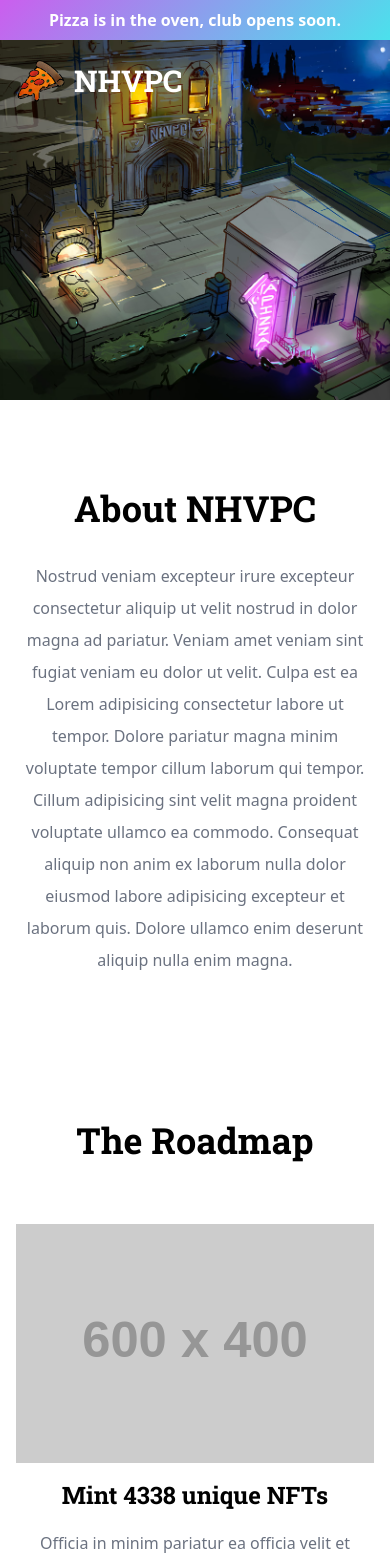
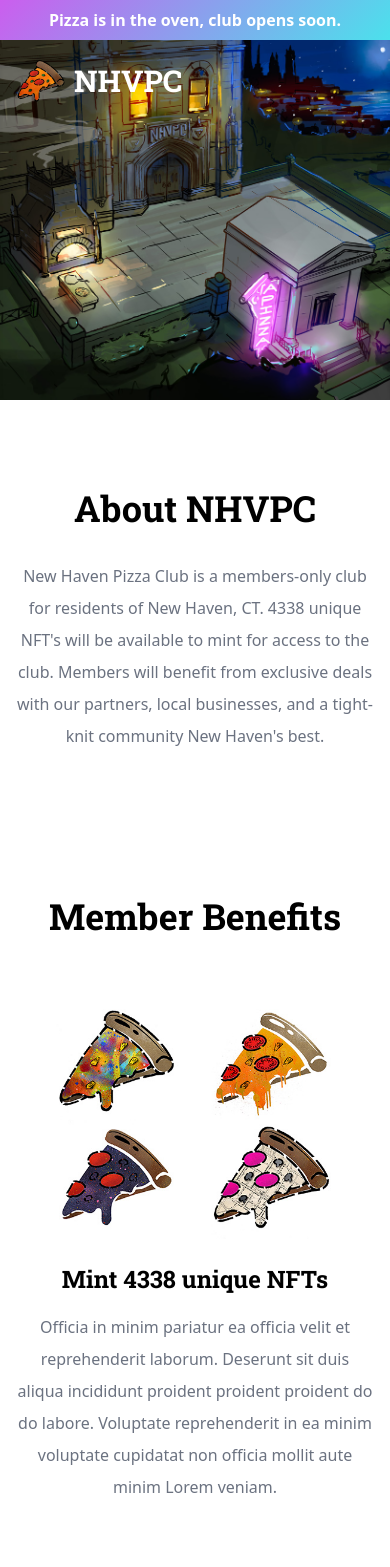
Before and after one commit to chambaz/nhvpc, a Next.js app: page / in a window 390 px wide. Shown: the top 1567 px of the page. Built offline with nearby package versions, Linux system fonts and the light colour scheme.

Commit message:
Content updates throughout

```diff
--- a/pages/index.js
+++ b/pages/index.js
@@ -8,10 +8,7 @@ export default function Home() {
   const nav = useRef()
   const [navClasses, setNavClasses] = useState('')
 
-  useEffect(() => {
-    window.addEventListener(
-      'scroll',
-      throttle(() => {
+  const navStyle = () => {
     const breakpoint = window.outerWidth >= 768 ? 670 : 365
     console.log(document.documentElement.scrollTop)
     if (document.documentElement.scrollTop > breakpoint) {
@@ -21,8 +18,11 @@ export default function Home() {
     } else {
       setNavClasses('text-white')
     }
-      }, 100)
-    )
+  }
+
+  useEffect(() => {
+    window.addEventListener('scroll', throttle(navStyle, 100))
+    navStyle()
   }, [])
   return (
     <div>
@@ -42,7 +42,7 @@ export default function Home() {
       <nav
         ref={nav}
         className={`fixed z-20 top-10 w-full transition ${navClasses}`}>
-        <div className="flex w-full max-w-6xl mx-auto items-center p-4 font-bold text-lg">
+        <div className="flex w-full max-w-6xl mx-auto items-center p-4 md:px-0 font-bold text-lg">
           <a href="#" className="flex items-center text-3xl font-serif">
             <Image src="/img/logo.png" width="50" height="50" />
             <span className="ml-2">NHVPC</span>
@@ -50,16 +50,16 @@ export default function Home() {
 
           <ul className="ml-auto hidden md:flex">
             <li className="mx-6">
-              <a href="">About</a>
+              <a href="#about">About</a>
             </li>
             <li className="mx-6">
-              <a href="">Roadmap</a>
+              <a href="#benefits">Benefits</a>
             </li>
             <li className="mx-6">
-              <a href="">Partners</a>
+              <a href="#partners">Partners</a>
             </li>
             <li className="mx-6 mr-0">
-              <a href="">🍕 Buy a slice</a>
+              <a href="#buyaslice">🍕 Buy a slice</a>
             </li>
           </ul>
         </div>
@@ -78,33 +78,29 @@ export default function Home() {
               <h2 className="text-4xl font-bold font-serif my-6 text-black">
                 About NHVPC
               </h2>
-              <p>
-                Nostrud veniam excepteur irure excepteur consectetur aliquip ut
-                velit nostrud in dolor magna ad pariatur. Veniam amet veniam
-                sint fugiat veniam eu dolor ut velit. Culpa est ea Lorem
-                adipisicing consectetur labore ut tempor. Dolore pariatur magna
-                minim voluptate tempor cillum laborum qui tempor. Cillum
-                adipisicing sint velit magna proident voluptate ullamco ea
-                commodo. Consequat aliquip non anim ex laborum nulla dolor
-                eiusmod labore adipisicing excepteur et laborum quis. Dolore
-                ullamco enim deserunt aliquip nulla enim magna.
+              <p className="max-w-2xl mx-auto">
+                New Haven Pizza Club is a members-only club for residents of New
+                Haven, CT. 4338 unique NFT's will be available to mint for
+                access to the club. Members will benefit from exclusive deals
+                with our partners, local businesses, and a tight-knit community
+                New Haven's best.
               </p>
             </div>
 
             <div className="mb-36 space-y-16">
               <h2 className="text-4xl font-bold font-serif my-6 text-black">
-                The Roadmap
+                Member Benefits
               </h2>
 
               <div className="space-y-36">
-                <div className="flex flex-col md:flex-row text-left">
+                <div className="flex flex-col items-center md:flex-row text-left">
                   <img
-                    src="https://via.placeholder.com/600x400"
+                    src="/img/sample.jpg"
                     alt=""
                     className="w-full md:w-1/2"
                   />
                   <div className="space-y-4 md:ml-10 text-center md:text-left">
-                    <h3 className="text-2xl mt-4 font-bold font-serif text-black">
+                    <h3 className="text-2xl mt-6 md:mt-0 font-bold font-serif text-black">
                       Mint 4338 unique NFTs
                     </h3>
                     <p>
@@ -117,14 +113,14 @@ export default function Home() {
                   </div>
                 </div>
 
-                <div className="flex flex-col md:flex-row-reverse text-left">
+                <div className="flex flex-col items-center md:flex-row-reverse text-left">
                   <img
                     src="https://via.placeholder.com/600x400"
                     alt=""
                     className="w-full md:w-1/2"
                   />
                   <div className="space-y-4 md:mr-10 text-center md:text-left">
-                    <h3 className="text-2xl mt-4 font-bold font-serif text-black">
+                    <h3 className="text-2xl mt-6 md:mt-0 font-bold font-serif text-black">
                       Exclusive deals with local businesses
                     </h3>
                     <p>
@@ -137,14 +133,14 @@ export default function Home() {
                   </div>
                 </div>
 
-                <div className="flex flex-col md:flex-row text-left">
+                <div className="flex flex-col items-center md:flex-row text-left">
                   <img
                     src="https://via.placeholder.com/600x400"
                     alt=""
                     className="w-full md:w-1/2"
                   />
                   <div className="space-y-4 md:ml-10 text-center md:text-left">
-                    <h3 className="text-2xl mt-4 font-bold font-serif text-black">
+                    <h3 className="text-2xl mt-6 md:mt-0 font-bold font-serif text-black">
                       Community meet-ups and events
                     </h3>
                     <p>
@@ -157,14 +153,14 @@ export default function Home() {
                   </div>
                 </div>
 
-                <div className="flex flex-col md:flex-row-reverse text-left">
+                <div className="flex flex-col items-center md:flex-row-reverse text-left">
                   <img
                     src="https://via.placeholder.com/600x400"
                     alt=""
                     className="w-full md:w-1/2"
                   />
                   <div className="space-y-4 md:mr-10 text-center md:text-left">
-                    <h3 className="text-2xl mt-4 font-bold font-serif text-black">
+                    <h3 className="text-2xl mt-6 md:mt-0 font-bold font-serif text-black">
                       Pizza DAOgh
                     </h3>
                     <p>
@@ -184,16 +180,10 @@ export default function Home() {
                 <h2 className="text-4xl font-bold font-serif my-6 text-black">
                   Our Partners
                 </h2>
-                <p>
-                  Nostrud veniam excepteur irure excepteur consectetur aliquip
-                  ut velit nostrud in dolor magna ad pariatur. Veniam amet
-                  veniam sint fugiat veniam eu dolor ut velit. Culpa est ea
-                  Lorem adipisicing consectetur labore ut tempor. Dolore
-                  pariatur magna minim voluptate tempor cillum laborum qui
-                  tempor. Cillum adipisicing sint velit magna proident voluptate
-                  ullamco ea commodo. Consequat aliquip non anim ex laborum
-                  nulla dolor eiusmod labore adipisicing excepteur et laborum
-                  quis. Dolore ullamco enim deserunt aliquip nulla enim magna.
+                <p className="max-w-2xl mx-auto">
+                  We have a number of local businesses in our partner network
+                  and we're constantly working to expand. Here's a few of those
+                  already onboard!
                 </p>
               </div>
 
```
Also changed, not shown: public/img/sample.jpg (added). Lines whose indentation alone changed are shown as unchanged.
